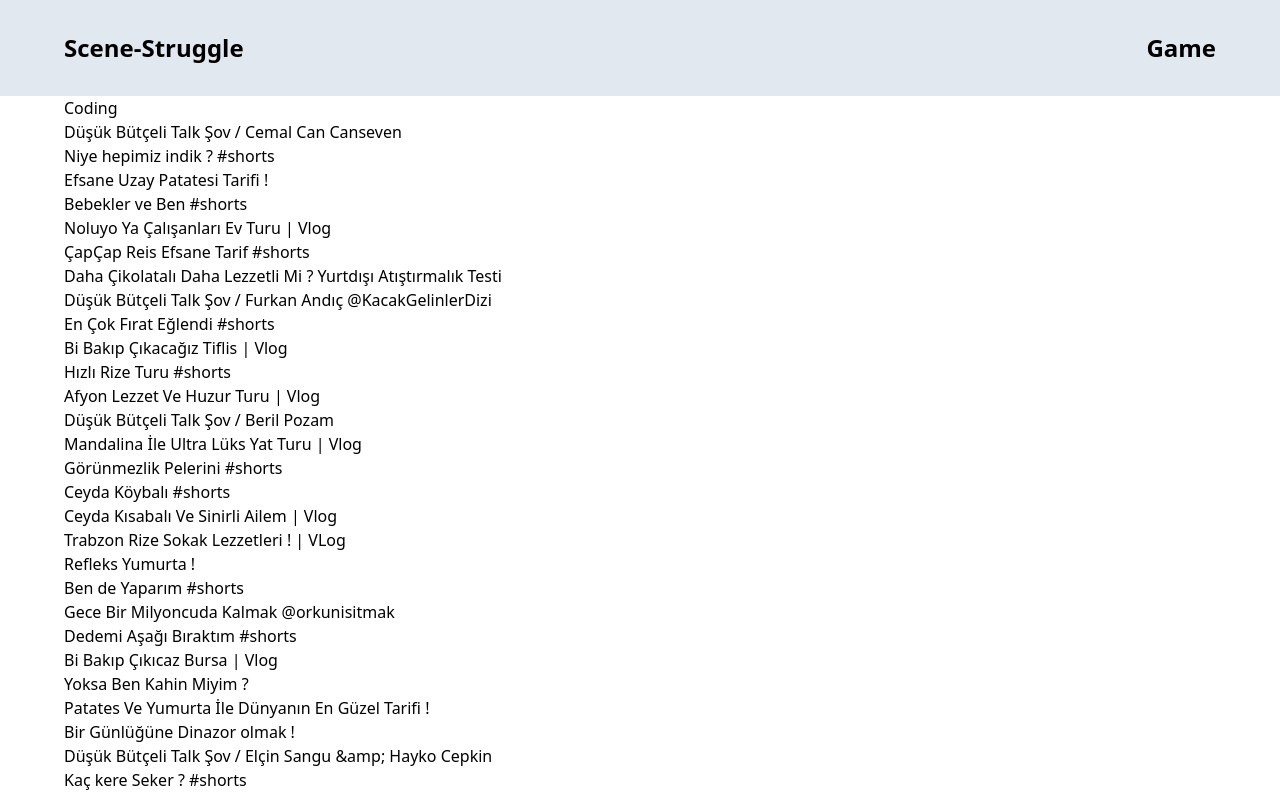
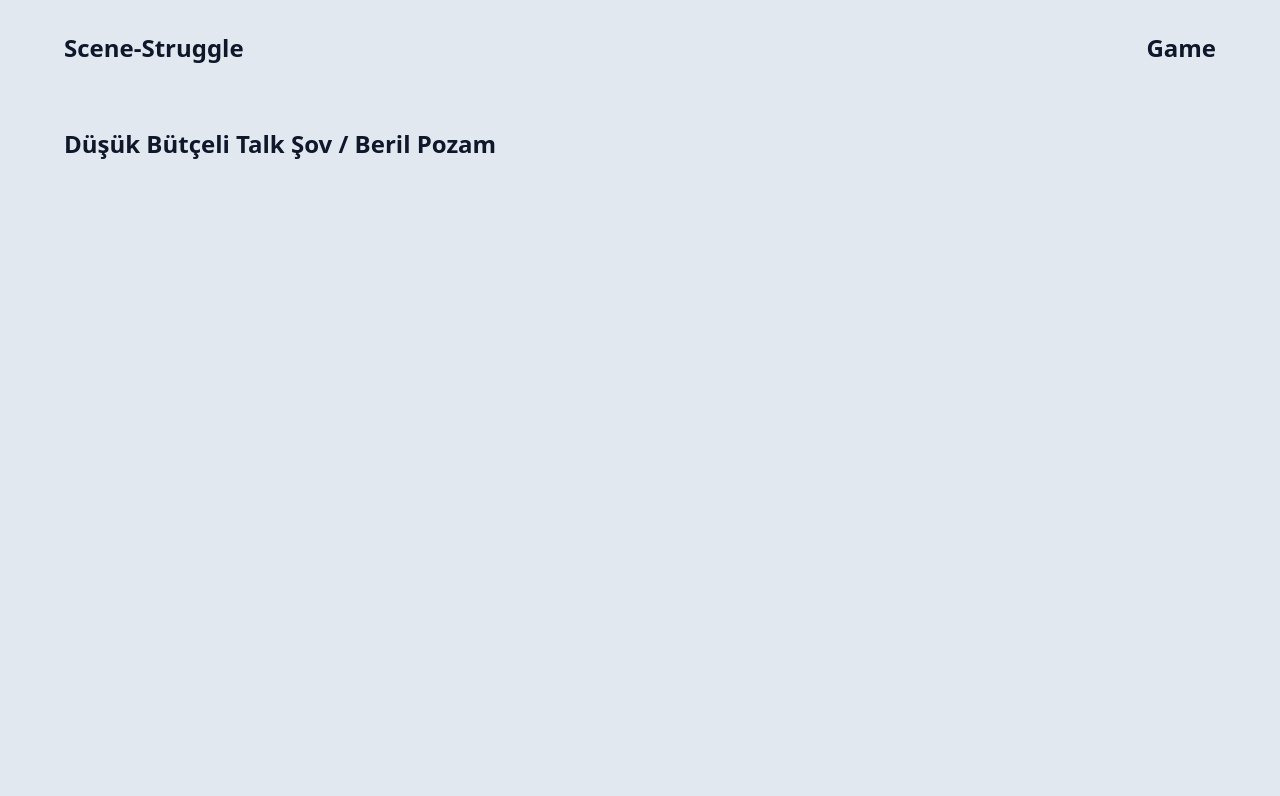
Before and after one commit to emredevsalot/scene-struggle, a React (Vite) app: page /game in a window 1280 px wide. Shown: the top 796 px of the page. Built offline with nearby package versions, Linux system fonts and the light colour scheme.

Commit message:
added getRandomVideo

```diff
--- a/src/components/navbar/index.tsx
+++ b/src/components/navbar/index.tsx
@@ -8,10 +8,10 @@ const Navbar = (props: Props) => {
       <div
         className={`${styles.innerWidth} flex items-center justify-between gap-8 py-8 `}
       >
-        <h2 className="text-2xl font-extrabold text-black">
+        <h2 className="text-2xl font-extrabold text-slate-900">
           <a href="/">Scene-Struggle</a>
         </h2>
-        <h2 className="text-2xl font-extrabold text-black">
+        <h2 className="text-2xl font-extrabold text-slate-900">
           <a href="/game">Game</a>
         </h2>
       </div>
--- /dev/null
+++ b/src/pages/game/gameLogic.ts
@@ -0,0 +1,152 @@
+export interface SearchListResponse {
+  kind: string;
+  nextPageToken: string;
+  regionCode: string;
+  pageInfo: PageInfo;
+  items: Item[];
+}
+
+export interface PageInfo {
+  totalResults: number;
+  resultsPerPage: number;
+}
+
+export interface Item {
+  kind: string;
+  id: Id;
+  snippet: Snippet;
+}
+
+export interface Id {
+  kind: string;
+  videoId: string;
+}
+
+export interface Snippet {
+  publishedAt: string;
+  channelId: string;
+  title: string;
+  description: string;
+  thumbnails: Thumbnails;
+  channelTitle: string;
+  liveBroadcastContent: string;
+  publishTime: string;
+}
+
+export interface Thumbnails {
+  default: Default;
+  medium: Medium;
+  high: High;
+}
+
+export interface Default {
+  url: string;
+  width: number;
+  height: number;
+}
+
+export interface Medium {
+  url: string;
+  width: number;
+  height: number;
+}
+
+export interface High {
+  url: string;
+  width: number;
+  height: number;
+}
+
+// FINAL GAME
+// Take the data(object of arrays) as a parameter
+// Pick 5 random videos (thumbnails, titles)
+// Pick 3 more title for each video
+// Let the player choose answer
+// Score it out of five
+
+// TODOS
+// don't include videos that have "shorts" in the title
+// check maxResults in the API
+// Fix "&" changes to "&amp" in the title
+
+// MINIMUM VIABLE GAME
+//+ Pick a random video
+// Take its title as correct answer
+// Pick 3 more titles that's not same as the correct answer
+// Show them and let the player guess the correct answer
+
+export const GameLogic = (response: SearchListResponse) => {
+  // const videos = response.items;
+  const randomVideo = getRandomVideo(response);
+
+  return randomVideo;
+};
+
+const getRandomVideo = (response: SearchListResponse) => {
+  const videos = response.items;
+  const randomIndex = Math.floor(Math.random() * videos.length);
+  const randomVideo = videos[randomIndex];
+  console.log(randomIndex, randomVideo.snippet.title);
+
+  return randomVideo;
+};
+
+// export default GameLogic;
+
+// OLD TYPES
+// type Video = {
+//   kind: string;
+//   nextPageToken: string;
+//   regionCode: string;
+//   pageInfo: PageInfo;
+//   items: Item[];
+// };
+
+// type Item = {
+//   kind: ItemKind;
+//   id: ID;
+//   snippet: Snippet;
+// };
+
+// type ID = {
+//   kind: IDKind;
+//   videoId?: string;
+//   playlistId?: string;
+// };
+
+// enum IDKind {
+//   YoutubePlaylist = "youtube#playlist",
+//   YoutubeVideo = "youtube#video",
+// }
+
+// enum ItemKind {
+//   YoutubeSearchResult = "youtube#searchResult",
+// }
+
+// interface Snippet {
+//   publishedAt: Date;
+//   channelId: string;
+//   title: string;
+//   description: string;
+//   thumbnails: Thumbnails;
+//   channelTitle: string;
+//   liveBroadcastContent: string;
+//   publishTime: Date;
+// }
+
+// interface Thumbnails {
+//   default: ThumbnailSize;
+//   medium: ThumbnailSize;
+//   high: ThumbnailSize;
+// }
+
+// interface ThumbnailSize {
+//   url: string;
+//   width: number;
+//   height: number;
+// }
+
+// interface PageInfo {
+//   totalResults: number;
+//   resultsPerPage: number;
+// }
--- a/src/pages/game/index.tsx
+++ b/src/pages/game/index.tsx
@@ -2,6 +2,7 @@ import styles from "@/styles";
 import { fetchFromAPI } from "@/utils/fetchFromAPI";
 import { useEffect, useState } from "react";
 import exampleData from "@/utils/exampleData.json";
+import { GameLogic } from "./gameLogic";
 
 type Props = {};
 
@@ -9,13 +10,22 @@ const Game = (props: Props) => {
   const [query, setQuery] = useState("UC4-bGrwiQOCVpvQwEGWaqGA");
   const [myData, setMyData] = useState<any[]>([]);
 
-  // TODOS
-  // shorts ise alma
-  // check maxResults
+  const randomVideo = GameLogic(exampleData);
+
+  return (
+    <div className="bg-slate-200 h-screen">
+      <div className={`${styles.innerWidth} py-8`}>
+        <p className="text-slate-900 text-2xl font-semibold">
+          {randomVideo.snippet.title}
+        </p>
+      </div>
+    </div>
+  );
 
   // useEffect(() => {
   //   let ignore = false;
 
+  // search videos
   //   // fetchFromAPI(`search?part=snippet&q=${query}`).then((data) => {
   //   //   if (!ignore) {
   //   //     setMyData(data.items);
@@ -23,6 +33,7 @@ const Game = (props: Props) => {
   //   //   }
   //   // });
 
+  // get videos of a channel
   //   fetchFromAPI(`search?part=snippet&channelId=${query}&order=date`).then(
   //     (data) => {
   //       setMyData(data.items);
@@ -31,26 +42,6 @@ const Game = (props: Props) => {
   //   console.log(query);
   //   console.log(myData);
   // }, [query]);
-
-  return (
-    <div className={`${styles.innerWidth}`}>
-      <button onClick={() => setQuery("coding")}>Coding</button>
-
-      {exampleData.items.map((item, index) => (
-        <div key={index}>
-          {
-            <>
-              <p>{item?.snippet?.title}</p>
-              {/* <a href={`https://www.youtube.com/watch?v=${item.id.videoId}`}>
-                {item.id.videoId}
-              </a>
-              <img src={item?.snippet?.thumbnails?.medium?.url} alt="" /> */}
-            </>
-          }
-        </div>
-      ))}
-    </div>
-  );
 };
 
 export default Game;
```
